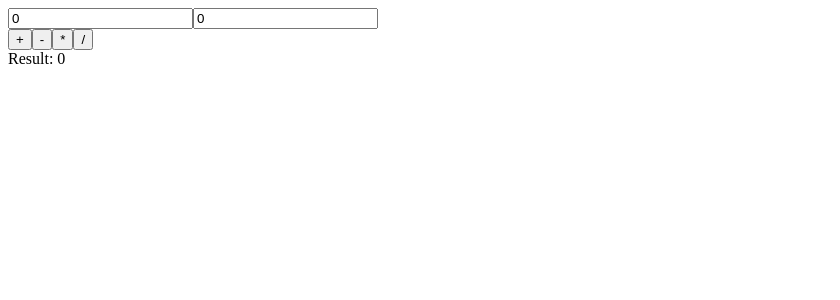
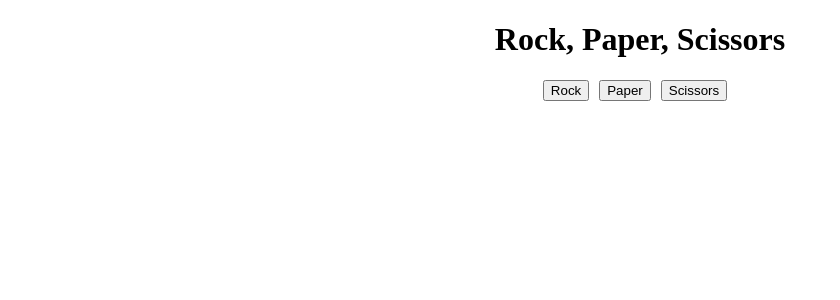
Before and after one commit to madhavi-anneboina/my-first-angularproject, an Angular app: page / in a window 1280 px wide. Shown: the top 300 px of the page, without its empty margins (0-840 px from the left). Built offline with nearby package versions, Linux system fonts and the light colour scheme.

Commit message:
added rock paper scsissor app

```diff
--- a/src/app/app.component.html
+++ b/src/app/app.component.html
@@ -2,4 +2,5 @@
 <app-todo></app-todo> -->
 <!-- <app-login></app-login>
 <app-search></app-search> -->
-<app-calculator></app-calculator>
+<!-- <app-calculator></app-calculator> -->
+<app-rock-paper-scissor></app-rock-paper-scissor>
--- a/src/app/app.module.ts
+++ b/src/app/app.module.ts
@@ -9,6 +9,7 @@ import { TodoComponent } from './todo/todo.component';
 import { LoginComponent } from './login/login.component';
 import { SearchComponent } from './search/search.component';
 import { CalculatorComponent } from './calculator/calculator.component';
+import { RockPaperScissorComponent } from './rock-paper-scissor/rock-paper-scissor.component';
 
 @NgModule({
   declarations: [
@@ -17,7 +18,8 @@ import { CalculatorComponent } from './calculator/calculator.component';
     TodoComponent,
     LoginComponent,
     SearchComponent,
-    CalculatorComponent
+    CalculatorComponent,
+    RockPaperScissorComponent
   ],
   imports: [
     BrowserModule,
--- /dev/null
+++ b/src/app/rock-paper-scissor/rock-paper-scissor.component.css
@@ -0,0 +1,17 @@
+.container {
+    max-width: 500px;
+    margin: 0 auto;
+    text-align: center;
+  }
+
+  .choices {
+    margin-top: 20px;
+  }
+
+  .choices button {
+    margin-right: 10px;
+  }
+
+  .result {
+    margin-top: 20px;
+  }
--- /dev/null
+++ b/src/app/rock-paper-scissor/rock-paper-scissor.component.html
@@ -0,0 +1,11 @@
+<div class="container">
+    <h1>Rock, Paper, Scissors</h1>
+    <div class="choices">
+      <button (click)="playGame('rock')">Rock</button>
+      <button (click)="playGame('paper')">Paper</button>
+      <button (click)="playGame('scissors')">Scissors</button>
+    </div>
+    <div class="result">
+      <p *ngIf="result">{{ result }}</p>
+    </div>
+  </div>
--- /dev/null
+++ b/src/app/rock-paper-scissor/rock-paper-scissor.component.ts
@@ -0,0 +1,29 @@
+import { Component } from '@angular/core';
+
+@Component({
+  selector: 'app-rock-paper-scissor',
+  templateUrl: './rock-paper-scissor.component.html',
+  styleUrls: ['./rock-paper-scissor.component.css']
+})
+export class RockPaperScissorComponent {
+
+  result: string ="";
+
+  playGame(userChoice: string) {
+    const choices = ['rock', 'paper', 'scissors'];
+    const computerChoice = choices[Math.floor(Math.random() * choices.length)];
+
+    if (userChoice === computerChoice) {
+      this.result = "It's a tie!";
+    } else if (
+      (userChoice === 'rock' && computerChoice === 'scissors') ||
+      (userChoice === 'paper' && computerChoice === 'rock') ||
+      (userChoice === 'scissors' && computerChoice === 'paper')
+    ) {
+      this.result = 'You win!';
+    } else {
+      this.result = 'You lose!';
+    }
+  }
+
+}
```
Also changed, not shown: 1 other file (tests, documents, lock files or other folders).
